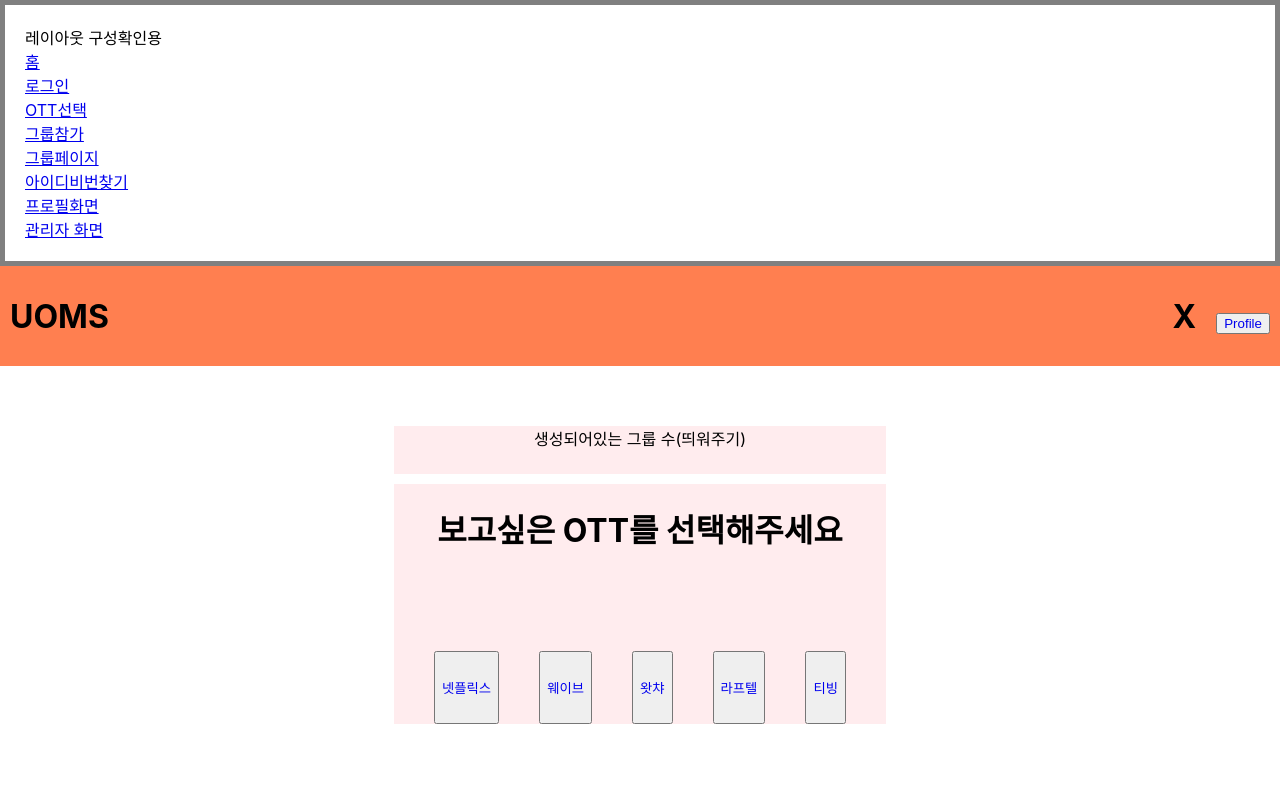
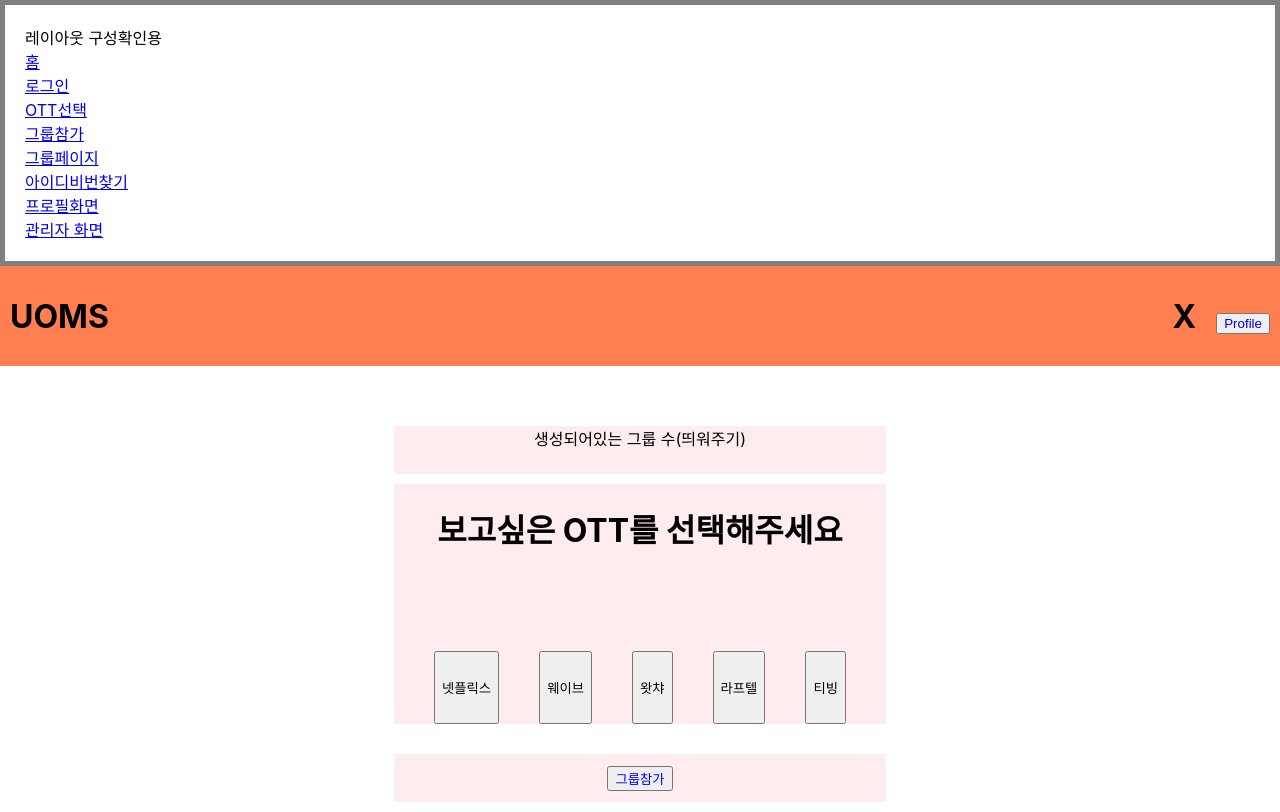
Before and after one commit to wintiger98/machingOTT, a React (Create React App) app in the folder frontend/: page /selectOTT in a window 1280 px wide. Built offline with nearby package versions, Linux system fonts and the light colour scheme.

Commit message:
OTT 선택 레이아웃&그룹 참가 버튼

```diff
--- a/frontend/src/components/AttendPage.js
+++ b/frontend/src/components/AttendPage.js
@@ -4,6 +4,7 @@ export default function AttendPage() {
   return (
     <div>
       <h1>attendpage</h1>
+      사용하지 않을듯(SelectPage에 버튼형식으로만 표현함)
     </div>
   );
 }
--- a/frontend/src/components/SelectPage.js
+++ b/frontend/src/components/SelectPage.js
@@ -66,7 +66,7 @@ export default function SelectPage() {
                 width: "auto",
                 height: "30vh",
                 backgroundColor: "#ffecee",
-                marginBottom: "10px",
+                marginBottom: "30px",
                 display: "flex",
                 flexDirection: "column",
                 alignItems: "center",
@@ -84,59 +84,36 @@ export default function SelectPage() {
                   flexWrap: "wrap",
                 }}
               >
-                <button>
+                <button>넷플릭스</button>
+                <button>웨이브</button>
+                <button>왓챠</button>
+                <button>라프텔</button>
+                <button>티빙</button>
+              </div>
+            </div>
+            <div
+              style={{
+                display: "flex",
+                justifyContent: "center",
+                alignItems: "center",
+                width: "auto",
+                height: "6vh",
+                backgroundColor: "#ffecee",
+              }}
+            >
+              <button style={{}}>
                 <Link
-                    to="/attendGroup"
+                  to="/Grouppage"
                   style={{
                     textDecoration: "none",
                   }}
                 >
-                    넷플릭스
-                  </Link>
-                </button>
-                <button>
-                  <Link
-                    to="/attendGroup"
-                    style={{
-                      textDecoration: "none",
-                    }}
-                  >
-                    웨이브
-                  </Link>
-                </button>
-                <button>
-                  <Link
-                    to="/attendGroup"
-                    style={{
-                      textDecoration: "none",
-                    }}
-                  >
-                    왓챠
-                  </Link>
-                </button>
-                <button>
-                  <Link
-                    to="/attendGroup"
-                    style={{
-                      textDecoration: "none",
-                    }}
-                  >
-                    라프텔
-                  </Link>
-                </button>
-                <button>
-                  <Link
-                    to="/attendGroup"
-                    style={{
-                      textDecoration: "none",
-                    }}
-                  >
-                    티빙
+                  그룹참가
                 </Link>
               </button>
             </div>
           </div>
-          </div>
+
           <div style={{ flexBasis: "30%", flexShrink: "0" }}></div>
         </div>
       </div>
```
Lines whose indentation alone changed are shown as unchanged.
